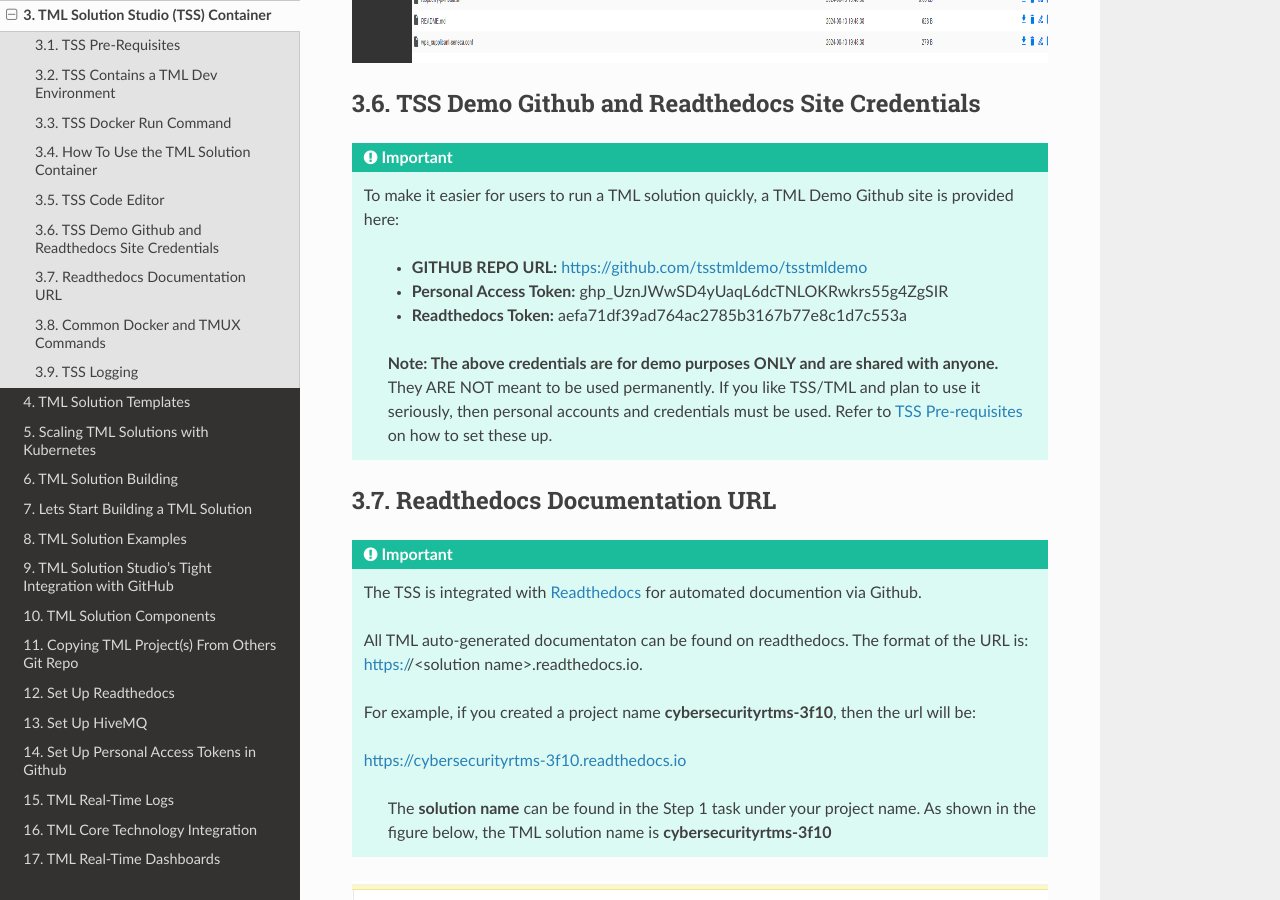
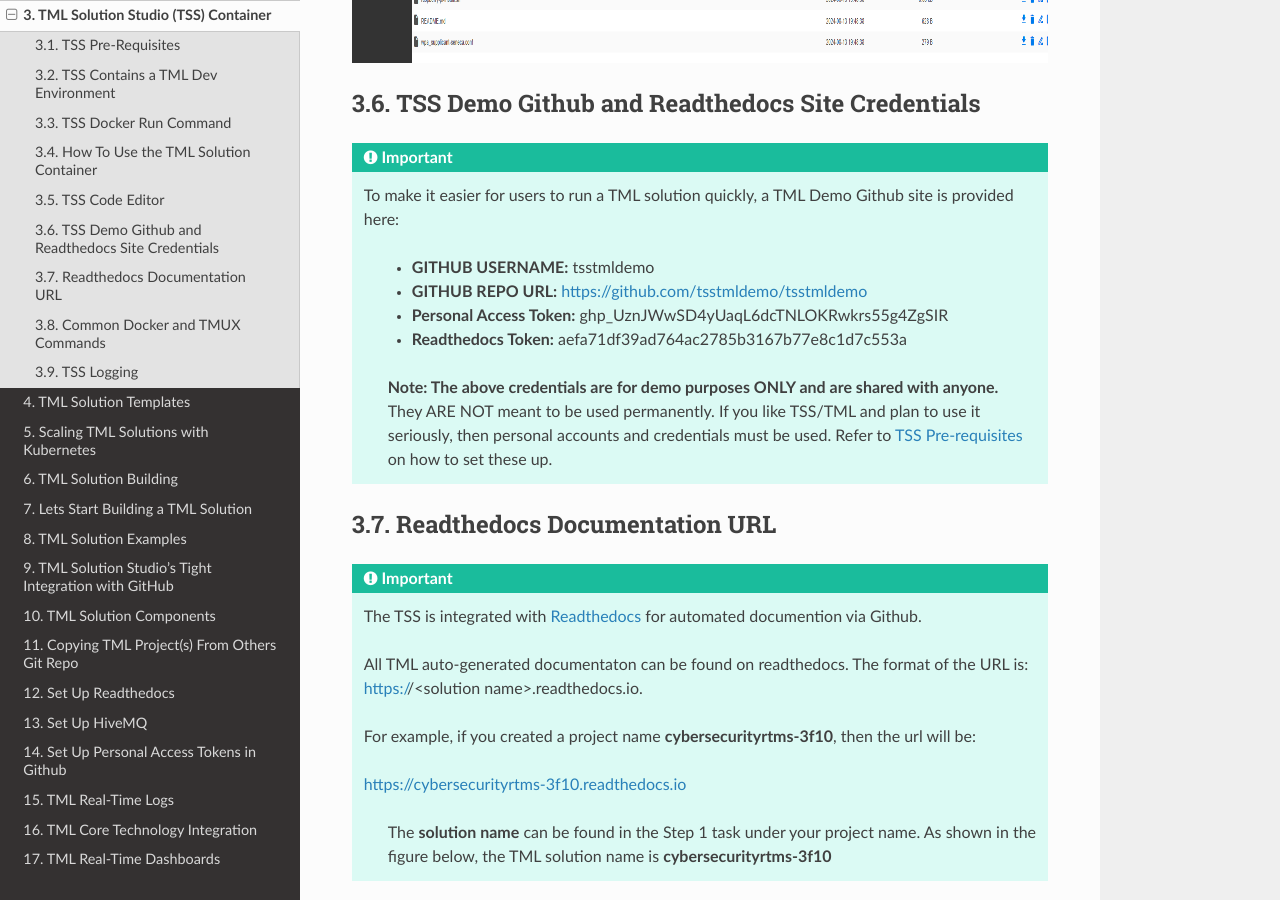
Before and after one commit to smaurice101/readthedocs, a Sphinx documentation site: the page built from docs/source/docker.rst, in a window 1280 px wide and 900 px high, scrolled down 8181 px. Built offline with Sphinx 7.4.7 and the Read the Docs theme 3.1.0, drawn with Linux system fonts in a browser that asks for light colours.

Commit message:
Update docker.rst

```diff
--- a/docs/source/docker.rst
+++ b/docs/source/docker.rst
@@ -293,6 +293,7 @@
 .. important::
    To make it easier for users to run a TML solution quickly, a TML Demo Github site is provided here:
 
+    - **GITHUB USERNAME:** tsstmldemo
     - **GITHUB REPO URL:** https://github.com/tsstmldemo/tsstmldemo
     - **Personal Access Token:** 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
     - **Readthedocs Token:** aefa71df39ad764ac2785b3167b77e8c1d7c553a
```
